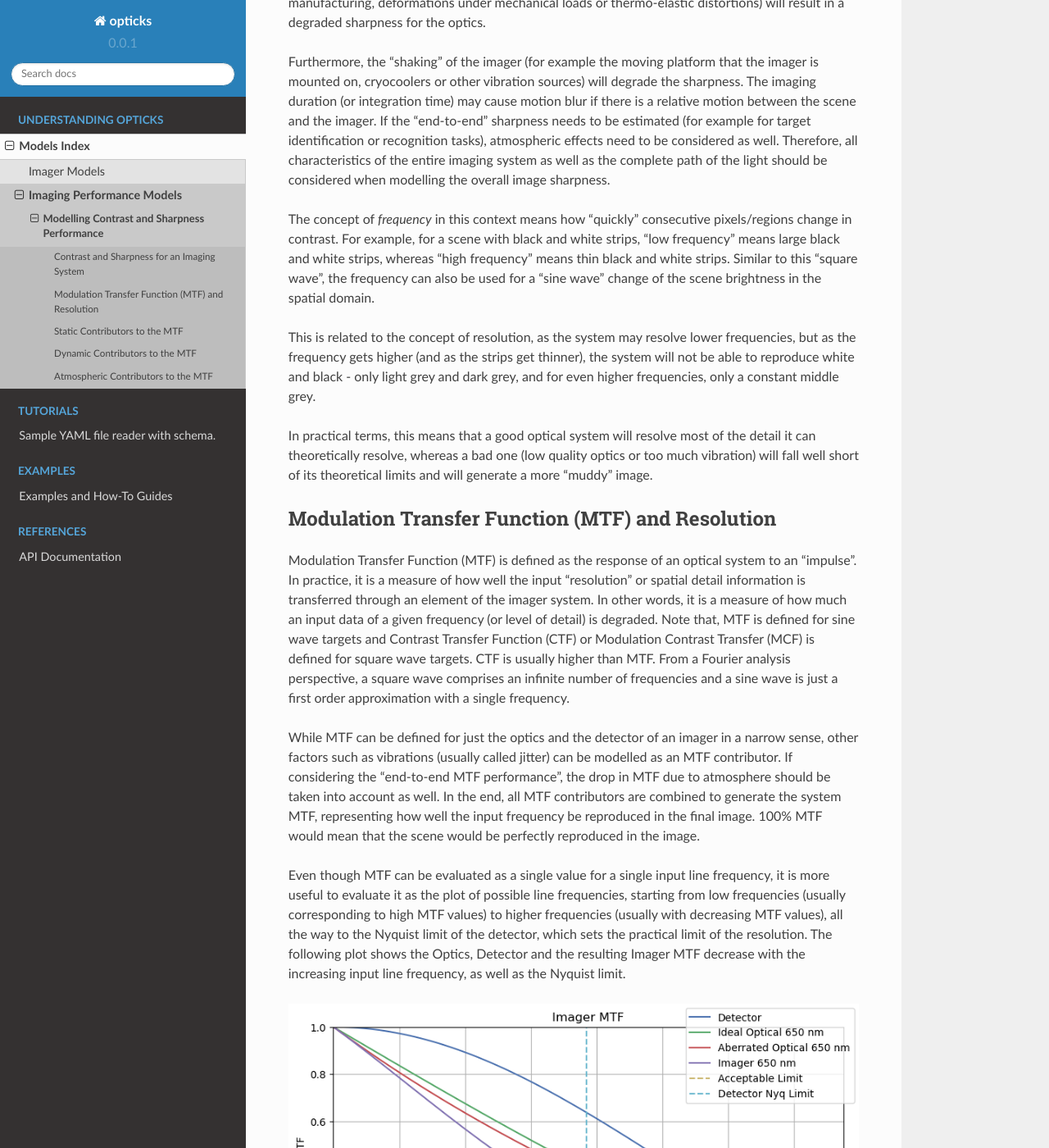
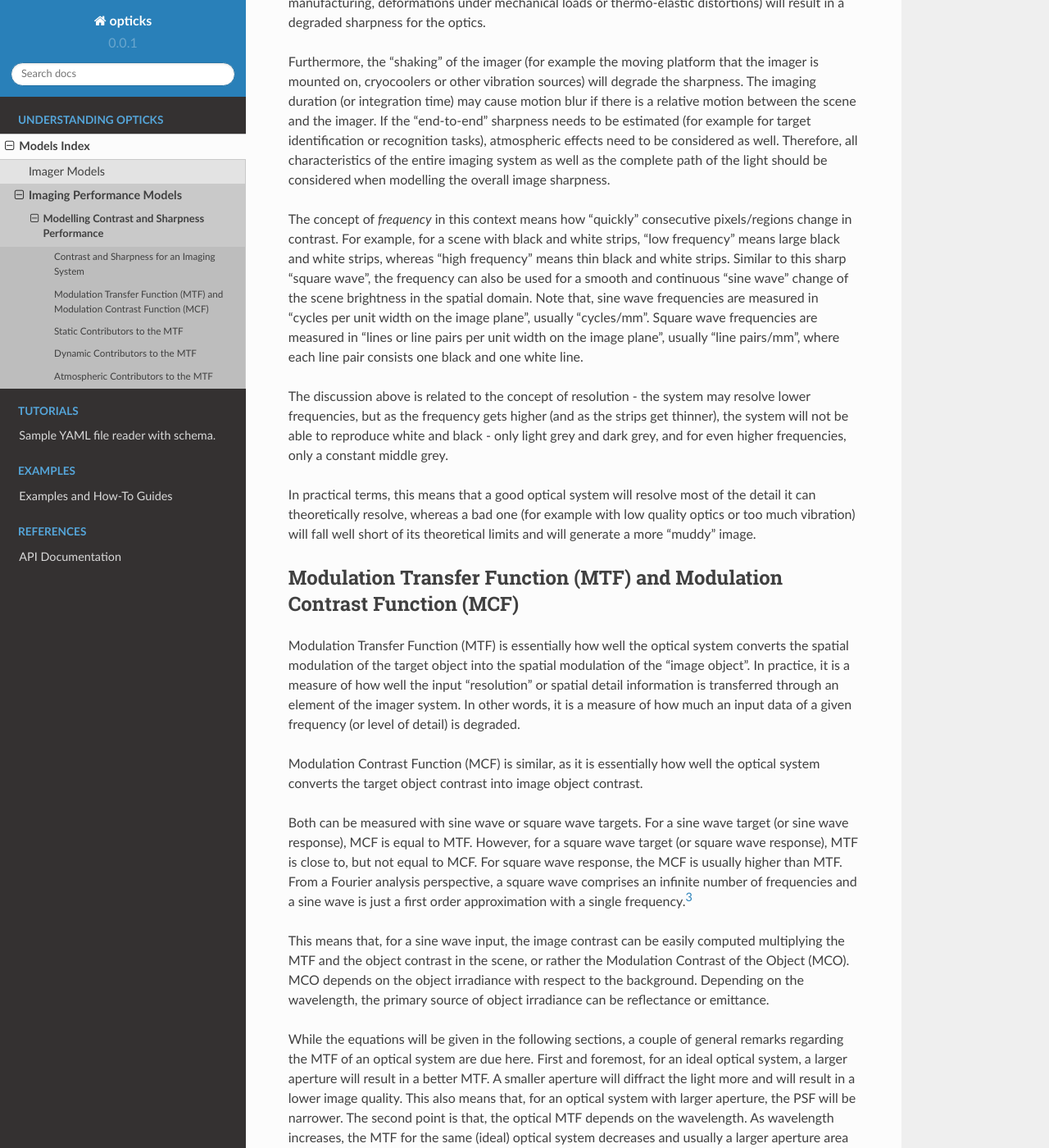
Before and after one commit to egemenimre/opticks, a Sphinx documentation site: the page built from docs/models/sharpness.md, in a window 1280 px wide and 1400 px high, scrolled down 536 px. Shown: the whole window at 82% size. Built offline with Sphinx 7.4.7 and the Read the Docs theme 2.0.0, drawn with Linux system fonts in a browser that asks for light colours; some of the changed text lies outside the part shown.

Commit message:
more details on MTF and MCF definitions

```diff
--- a/docs/models/sharpness.md
+++ b/docs/models/sharpness.md
@@ -10,17 +10,25 @@ As a minimum, both the optics and the detector will play a role in determining t
 
 Furthermore, the "shaking" of the imager (for example the moving platform that the imager is mounted on, cryocoolers or other vibration sources) will degrade the sharpness. The imaging duration (or integration time) may cause motion blur if there is a relative motion between the scene and the imager. If the "end-to-end" sharpness needs to be estimated (for example for target identification or recognition tasks), atmospheric effects need to be considered as well. Therefore, all characteristics of the entire imaging system as well as the complete path of the light should be considered when modelling the overall image sharpness.
 
-The concept of *frequency* in this context means how "quickly" consecutive pixels/regions change in contrast. For example, for a scene with black and white strips, "low frequency" means large black and white strips, whereas "high frequency" means thin black and white strips. Similar to this "square wave", the frequency can also be used for a "sine wave" change of the scene brightness in the spatial domain.
+The concept of *frequency* in this context means how "quickly" consecutive pixels/regions change in contrast. For example, for a scene with black and white strips, "low frequency" means large black and white strips, whereas "high frequency" means thin black and white strips. Similar to this sharp "square wave", the frequency can also be used for a smooth and continuous "sine wave" change of the scene brightness in the spatial domain. Note that, sine wave frequencies are measured in "cycles per unit width on the image plane", usually "cycles/mm". Square wave frequencies are measured in "lines or line pairs per unit width on the image plane", usually "line pairs/mm", where each line pair consists one black and one white line.
 
-This is related to the concept of resolution, as the system may resolve lower frequencies, but as the frequency gets higher (and as the strips get thinner), the system will not be able to reproduce white and black - only light grey and dark grey, and for even higher frequencies, only a constant middle grey.
+The discussion above is related to the concept of resolution - the system may resolve lower frequencies, but as the frequency gets higher (and as the strips get thinner), the system will not be able to reproduce white and black - only light grey and dark grey, and for even higher frequencies, only a constant middle grey.
 
-In practical terms, this means that a good optical system will resolve most of the detail it can theoretically resolve, whereas a bad one (low quality optics or too much vibration) will fall well short of its theoretical limits and will generate a more "muddy" image.
+In practical terms, this means that a good optical system will resolve most of the detail it can theoretically resolve, whereas a bad one (for example with low quality optics or too much vibration) will fall well short of its theoretical limits and will generate a more "muddy" image.
 
-## Modulation Transfer Function (MTF) and Resolution
+## Modulation Transfer Function (MTF) and Modulation Contrast Function (MCF)
 
-Modulation Transfer Function (MTF) is defined as the response of an optical system to an "impulse". In practice, it is a measure of how well the input "resolution" or spatial detail information is transferred through an element of the imager system. In other words, it is a measure of how much an input data of a given frequency (or level of detail) is degraded. Note that, MTF is defined for sine wave targets and Contrast Transfer Function (CTF) or Modulation Contrast Transfer (MCF) is defined for square wave targets. CTF is usually higher than MTF. From a Fourier analysis perspective, a square wave comprises an infinite number of frequencies and a sine wave is just a first order approximation with a single frequency.
+Modulation Transfer Function (MTF) is essentially how well the optical system converts the spatial modulation of the target object into the spatial modulation of the "image object". In practice, it is a measure of how well the input "resolution" or spatial detail information is transferred through an element of the imager system. In other words, it is a measure of how much an input data of a given frequency (or level of detail) is degraded.
 
-While MTF can be defined for just the optics and the detector of an imager in a narrow sense, other factors such as vibrations (usually called jitter) can be modelled as an MTF contributor. If considering the "end-to-end MTF performance", the drop in MTF due to atmosphere should be taken into account as well. In the end, all MTF contributors are combined to generate the system MTF, representing how well the input frequency be reproduced in the final image. 100% MTF would mean that the scene would be perfectly reproduced in the image.
+Modulation Contrast Function (MCF) is similar, as it is essentially how well the optical system converts the target object contrast into image object contrast.
+
+Both can be measured with sine wave or square wave targets. For a sine wave target (or sine wave response), MCF is equal to MTF. However, for a square wave target (or square wave response), MTF is close to, but not equal to MCF. For square wave response, the MCF is usually higher than MTF. From a Fourier analysis perspective, a square wave comprises an infinite number of frequencies and a sine wave is just a first order approximation with a single frequency.[^3]
+
+This means that, for a sine wave input, the image contrast can be easily computed multiplying the MTF and the object contrast in the scene, or rather the Modulation Contrast of the Object (MCO). MCO depends on the object irradiance with respect to the background. Depending on the wavelength, the primary source of object irradiance can be reflectance or emittance.
+
+While the equations will be given in the following sections, a couple of general remarks regarding the MTF of an optical system are due here. First and foremost, for an ideal optical system, a larger aperture will result in a better MTF. A smaller aperture will diffract the light more and will result in a lower image quality. This also means that, for an optical system with larger aperture, the PSF will be narrower. The second point is that, the optical MTF depends on the wavelength. As wavelength increases, the MTF for the same (ideal) optical system decreases and usually a larger aperture area is needed to compensate. For example, an ideal optical system for SWIR or LWIR will require a larger aperture (and overall a larger optical system) than an equivalent visible range optical system to get a similar level of resolution.
+
+While MTF can be defined for just the optics and the detector of an imager in a narrow sense, other factors such as vibrations (usually called jitter) can be modelled as an MTF contributor. If considering the "end-to-end MTF performance", the drop in MTF due to atmosphere should be taken into account as well. In the end, depending on the definition or scope of the "system MTF", all MTF contributors are (as long as they are independent) simply multiplied to generate the system MTF, representing how well the input frequency be reproduced in the final image.
 
 Even though MTF can be evaluated as a single value for a single input line frequency, it is more useful to evaluate it as the plot of possible line frequencies, starting from low frequencies (usually corresponding to high MTF values) to higher frequencies (usually with decreasing MTF values), all the way to the Nyquist limit of the detector, which sets the practical limit of the resolution. The following plot shows the Optics, Detector and the resulting Imager MTF decrease with the increasing input line frequency, as well as the Nyquist limit.
 
@@ -46,7 +54,7 @@ The *ideal* optical MTF for a clear circular diffraction-limited aperture with m
 
 $$\text{MTF}(f) = \frac{2}{\pi} \left[ \arccos \left( \frac{f}{f_c} \right) - \frac{f}{f_c}  \sqrt{1- \left( \frac{f}{f_c} \right)^2} \right]$$
 
-where $f$ is the input line frequency and $f_c$ is the spatial cut-off frequency.
+where $f$ is the input line frequency and $f_c$ is the [spatial cut-off frequency](imager_geom/#spatial-cut-off-frequency), which is a inversely proportional to the wavelength.
 
 This can also be written as:
 
@@ -62,6 +70,8 @@ where $\psi$ is equal to $\arccos(\nu)$.
 
 The MTF value (or the curve) is wavelength dependent. The optical MTF is usually expressed either as multiple curves for each wavelength within the limits of the imager (for example red, green and blue for a colour imager) or as a single curve with the weighted average of multiple curves.
 
+If there is an obstruction in front of the aperture (such as the secondary mirrors in most reflecting telescopes), the MTF curve is affected. It lowers the MTF in lower frequencies and increases it in the higher frequencies.
+
 The real optical MTF will be lower than this value, due to real world design limitations, materials, manufacturing, integration as well as mechanical and thermal loads. This is usually simulated in a software like Zemax and eventually measured in the lab.
 
 #### Aberration Transfer Factor (ATF) and Aberrated Optical MTF
@@ -88,7 +98,7 @@ $$\text{MTF}(f) = \frac{\sin(\pi p f)}{\pi p f} = \text{sinc}(p f)$$
 
 where $p$ is equal to pixel pitch. Note the [normalised sinc function notation](https://en.wikipedia.org/wiki/Sinc_function) used.
 
-As the frequency increases, the pixels cannot represent the sine wave properly and there is a reduction in modulation. At a line frequency corresponding to the inverse of the pixel pitch, modulation goes down to zero, as the input sine wave is completely inside the pixel pitch. Even higher input frequencies will then be completely undersampled. This results in contrast reversal and MTF values will be negative.
+As the frequency increases, and the wave periods become comparable to the detector pixel size, the pixels cannot represent the sine wave properly and there is a reduction in modulation. At a line frequency corresponding to the inverse of the pixel pitch, modulation goes down to zero, as the input sine wave is completely inside the pixel pitch. Even higher input frequencies will then be completely undersampled. This results in contrast reversal and MTF values will be negative.
 
 ## Dynamic Contributors to the MTF
 
```
Also changed, not shown: other parts of docs/models/sharpness.md (+1 -1 lines).
